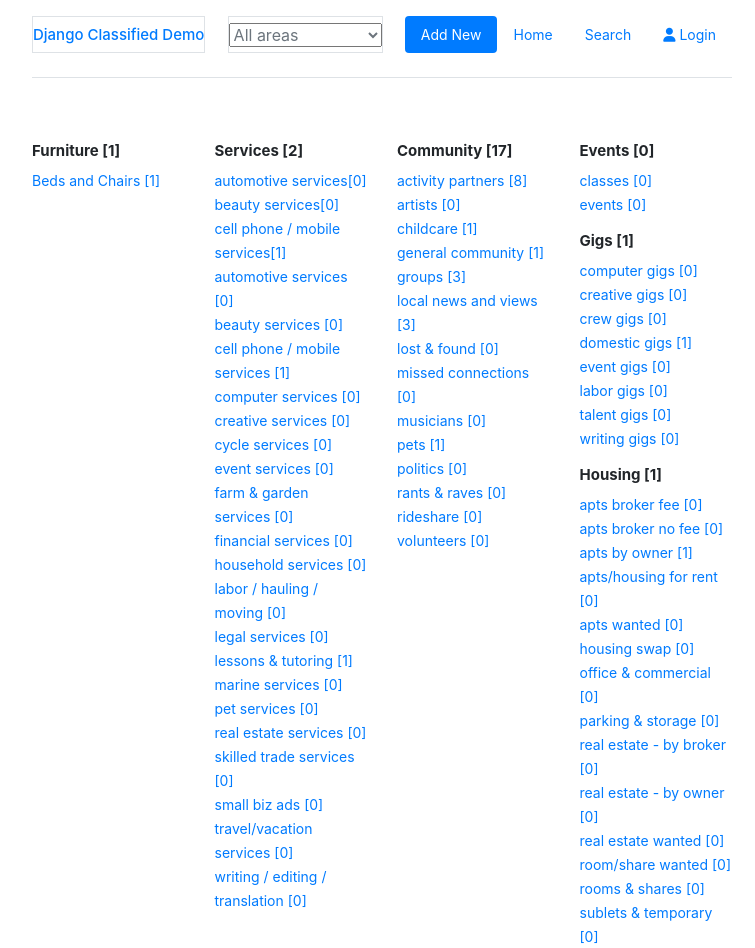
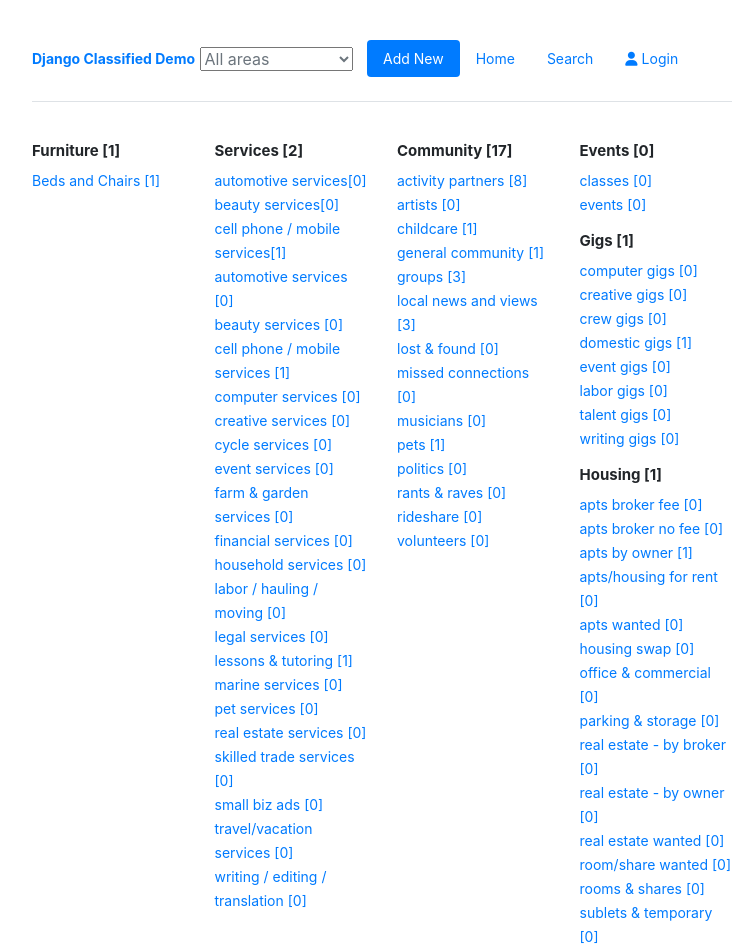
Before and after one commit to muhammadsalif/E-Commerce-FrontEnd, a plain HTML site: page index.html in a window 1280 px wide. Shown: the top 948 px of the page, without its empty margins (258-1013 px from the left). Drawn offline with nearby package versions, Linux system fonts and the light colour scheme.

Commit message:
Finished

```diff
--- a/index.html
+++ b/index.html
@@ -11,17 +11,20 @@
 </head>
 
 <body>
-    <div class="container my-3">
-        <header class="w-100 border-bottom pb-4 mb-5 d-flex justify-content-between">
+    <div class="container my-3 ">
 
-            <div class="d-flex align-text-bottom align-items-end border ">
+
+        <!-- Header container -->
+        <div class="container border-bottom pb-3 mb-4">
+            <div class="row w-100 ">
+                <div class="col-lg-3 px-0 pt-3 mt-3  d-flex justify-content-start align-items-end">
                     <a href="#">
-                    <h4>
+                        <p class="my-font">
                             Django Classified Demo
-                    </h4>
+                        </p>
                     </a>
                 </div>
-            <div class="d-flex justify-content-center align-items-center border">
+                <div class="col-lg-3 px-0 mt-3   d-flex justify-content-start align-items-center  ">
                     <select name="" id="" class="text-secondary">
                         <option>All areas</option>
                         <option value=" ldn">
@@ -109,7 +112,7 @@
 
                     </select>
                 </div>
-            <div class="">
+                <div class="col-lg-6 px-0 mt-3 pt-2 ">
                     <ul class="nav nav-pills">
                         <li class="nav-item">
                             <a class="nav-link active" href="#">Add New</a>
@@ -126,7 +129,8 @@
 
                     </ul>
                 </div>
-        </header>
+            </div>
+        </div>
 
 
         <div class="row">
--- a/style.css
+++ b/style.css
@@ -9,3 +9,11 @@ h4 {
 a {
   font-size: 14px;
 }
+.my-font {
+  /* margin -top: 10px; */
+  font-size: 14px;
+  font-weight: bold;
+}
+/* .logo {
+  padding: 0px;
+} */
```
Lines whose indentation alone changed are shown as unchanged.
